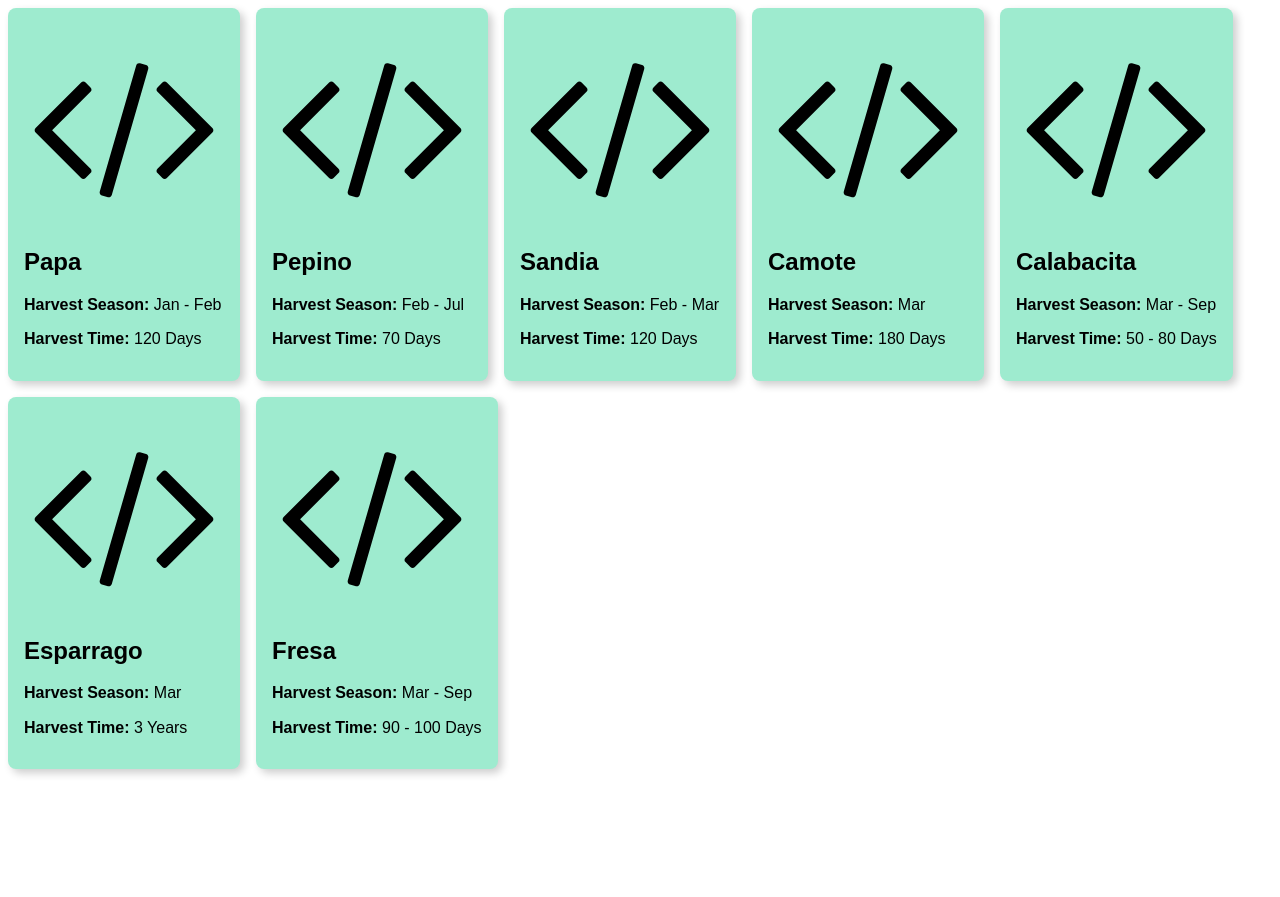
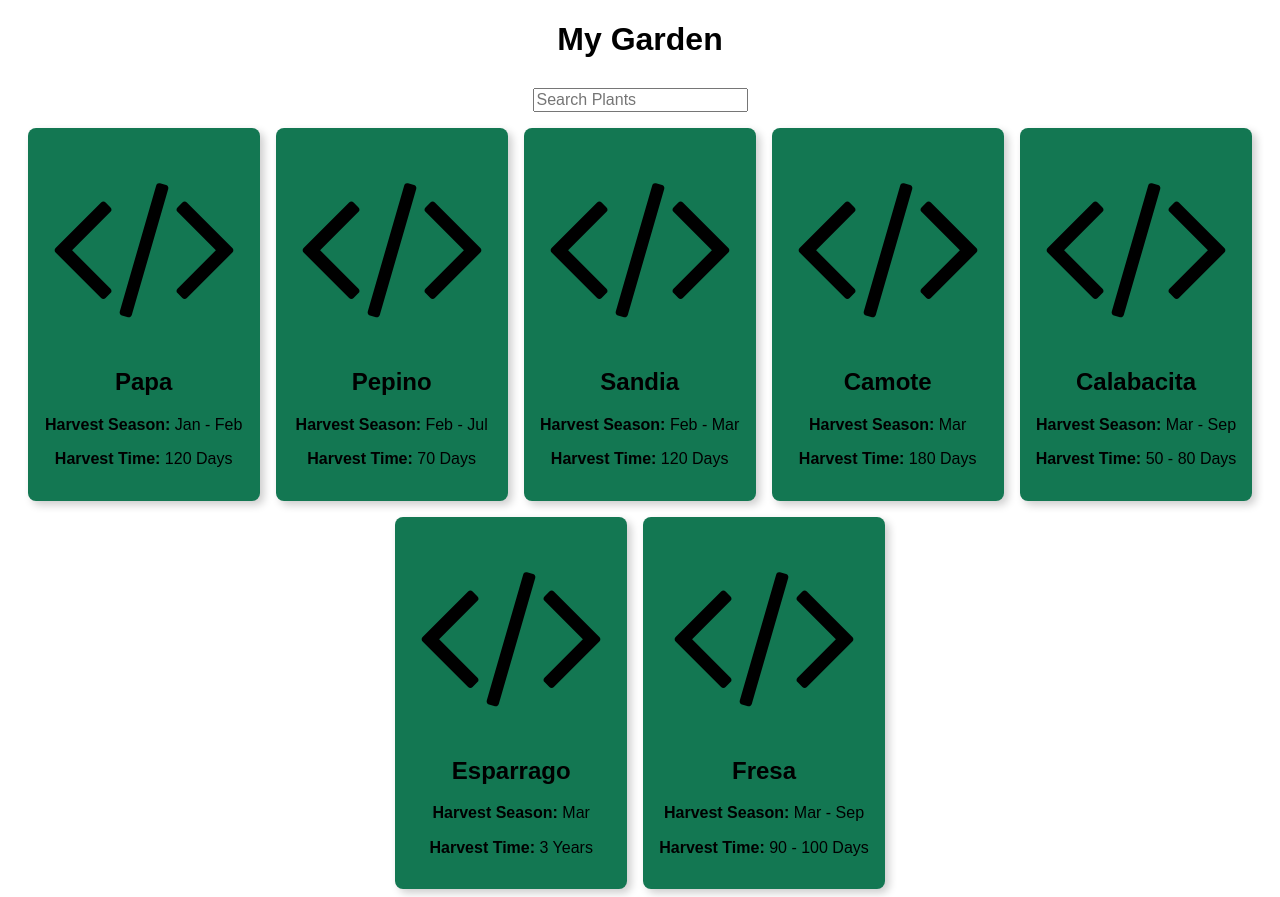
Before and after one commit to dotmotion/Herbalizer, a React (Create React App) app: page / in a window 1280 px wide. Before the commit the page ends 800 px from the top, so only its background shows below. Built offline with nearby package versions, Linux system fonts and the light colour scheme.

Commit message:
added new classes to components to center the elements and added a search bar for later

```diff
--- a/src/App.js
+++ b/src/App.js
@@ -1,9 +1,16 @@
 import React from "react";
 import CardList from "./CardList";
+import SearchBox from "./SearchBox.js";
 import { plants } from "./plants";
 
 const App = () => {
-  return <CardList plants={plants} />;
+  return (
+    <div className="tc">
+      <h1>My Garden</h1>
+      <SearchBox />
+      <CardList plants={plants} />
+    </div>
+  );
 };
 
 export default App;
--- a/src/Card.js
+++ b/src/Card.js
@@ -3,7 +3,7 @@ import code from "./code.svg";
 
 const Card = ({ name, type, germTime, harvTime }) => {
   return (
-    <div className="bg-light-green dib br3 pa3 ma2 grow bw2 shadow-5">
+    <div className="bg-dark-green dib br3 pa3 ma2 grow bw2 shadow-5">
       <img alt="plant" src={code} width="200px" height="200px" />
       <div>
         <h2>{name}</h2>
--- /dev/null
+++ b/src/SearchBox.js
@@ -0,0 +1,11 @@
+import React from "react";
+
+const SearchBox = () => {
+  return (
+    <div className="pa2">
+      <input type="search" className="" placeholder="Search Plants" />
+    </div>
+  );
+};
+
+export default SearchBox;
```
